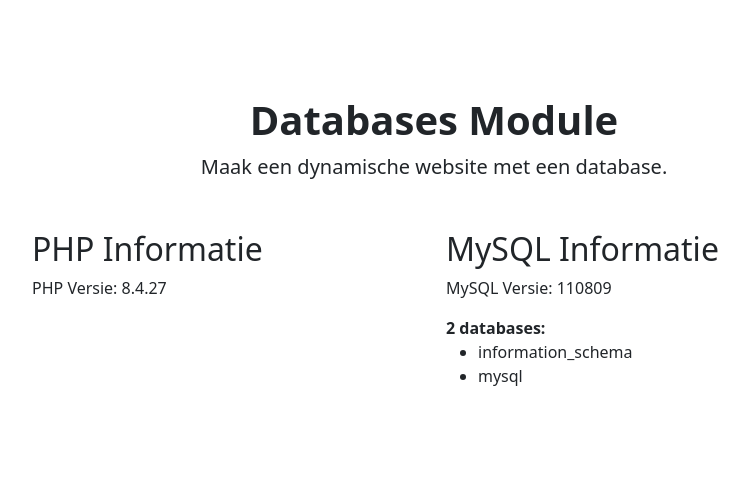
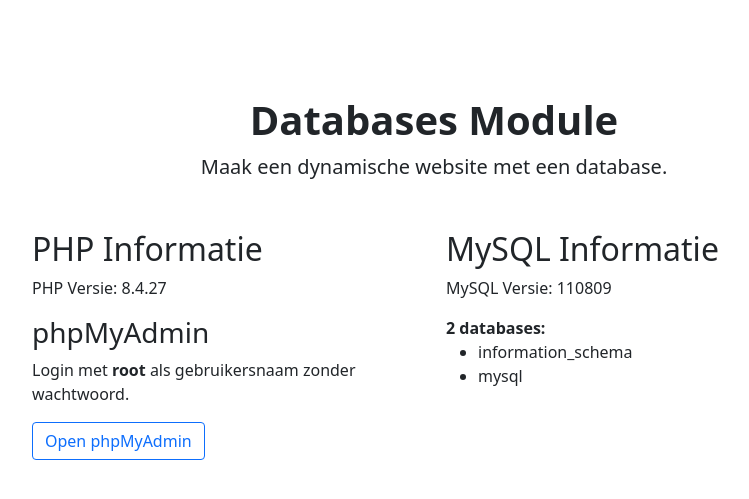
Before and after one commit to vnr-csg/databases_PHP-versie, a PHP site: page / in a window 1280 px wide. Shown: the top 499 px of the page, without its empty margins (206-955 px from the left). Run offline with PHP 8.4, Linux system fonts and the light colour scheme; data that the repository does not hold is empty.

Commit message:
Add phpMyAdmin link

```diff
--- a/public/index.php
+++ b/public/index.php
@@ -21,6 +21,9 @@
                 <?php
                 echo "<p>PHP Versie: " . phpversion() . "</p>";
                 ?>
+                <h3>phpMyAdmin</h3>
+                <p>Login met <strong>root</strong> als gebruikersnaam zonder wachtwoord.</p>
+                <a class="btn btn-outline-primary" href="/phpmyadmin" title="phpMyAdmin" target="_blank">Open phpMyAdmin</a>
             </div>
             <div class="col">
                 <h2>MySQL Informatie</h2>
```
